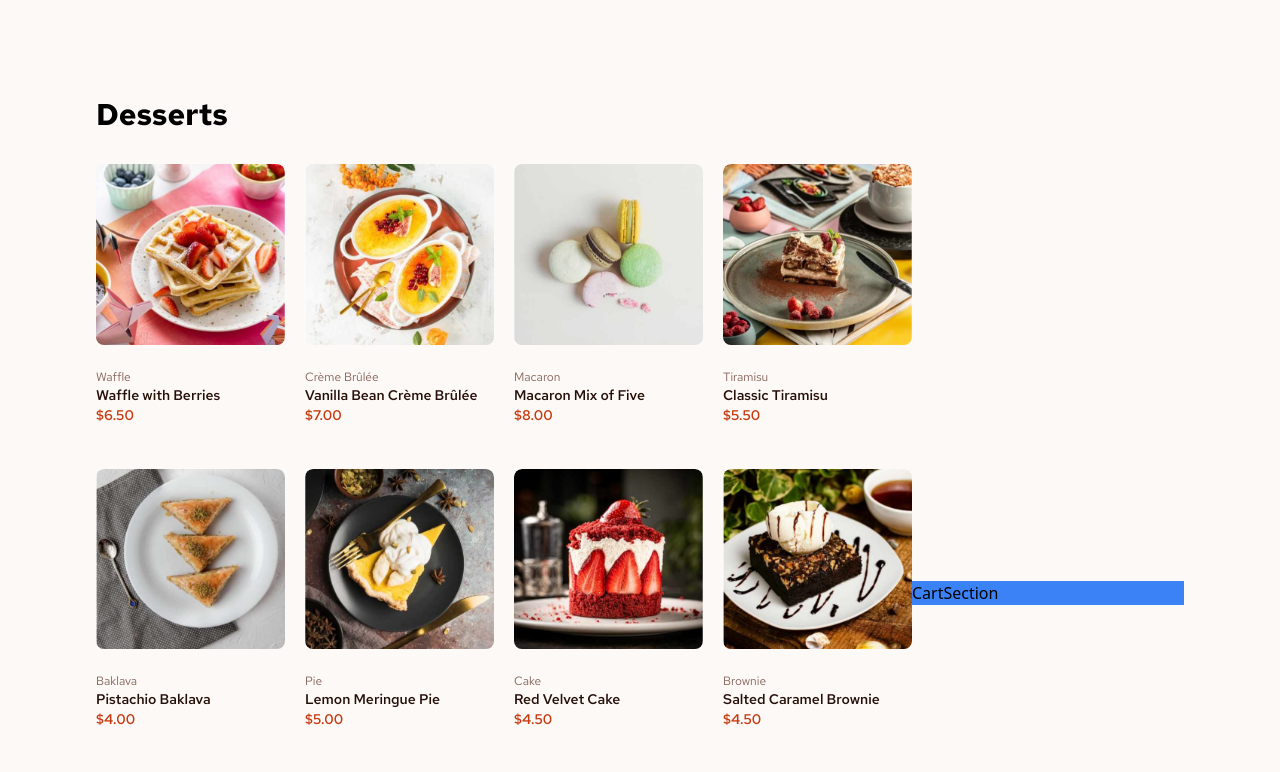
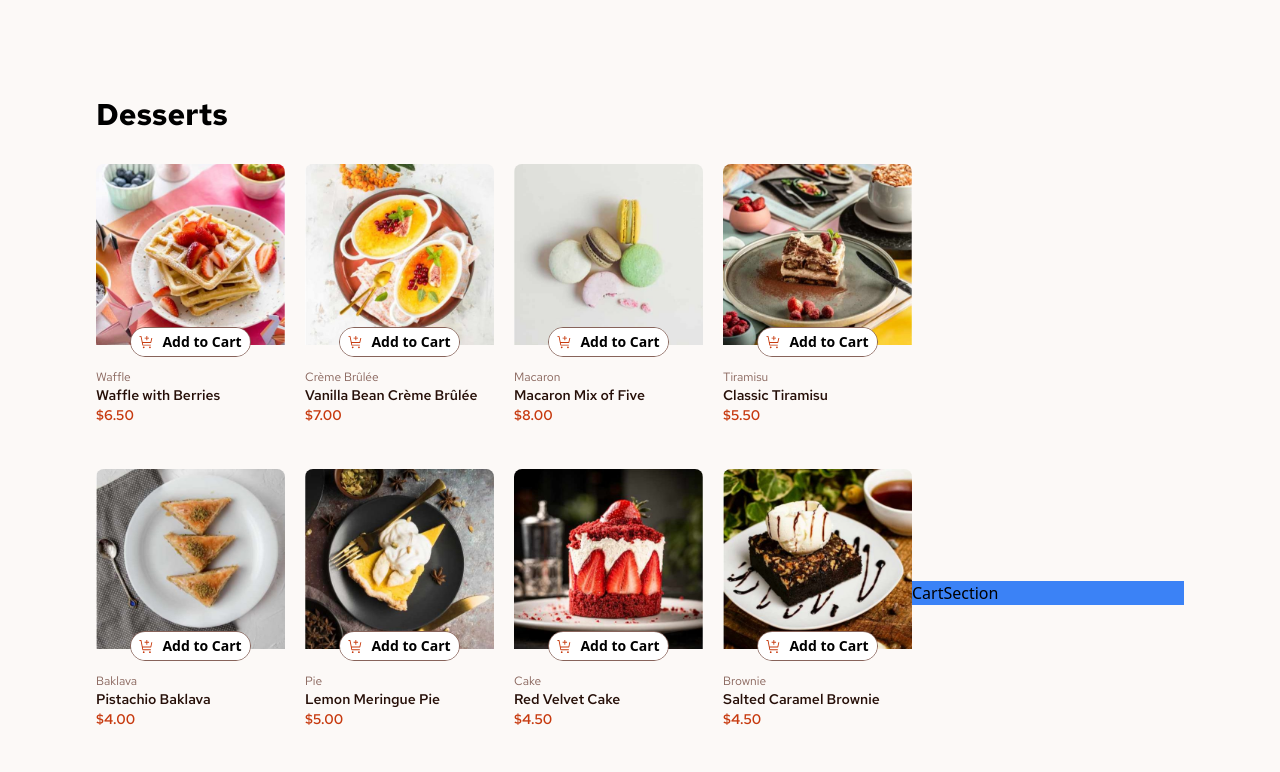
Before and after one commit to munzerx/Product-list-with-cart, a Next.js app: page / in a window 1280 px wide. Shown: the top 772 px of the page. Built offline with nearby package versions, Linux system fonts and the light colour scheme.

Commit message:
create the add to cart button with functionality

```diff
--- a/app/components/ProductCard.tsx
+++ b/app/components/ProductCard.tsx
@@ -1,5 +1,6 @@
 import Image from "next/image";
 import React from "react";
+import AddtoCartButton from "./ui/AddtoCartButton";
 
 interface productImages {
   thumbnail: string;
@@ -14,20 +15,33 @@ interface product {
   category: string;
   price: number;
 }
+
+interface item {
+  name: string;
+  count: number;
+}
+
 [];
 interface ProductCardProps {
   data: product;
+  cartItem: item | undefined;
+  setCartItems: React.Dispatch<React.SetStateAction<item[]>>;
 }
-export default function ProductCard({ data }: ProductCardProps) {
+export default function ProductCard({
+  data,
+  cartItem,
+  setCartItems,
+}: ProductCardProps) {
   return (
     <div className="h-full w-full justify-between overflow-hidden rounded-lg">
-      <div className="h-42 flex w-full items-center justify-center overflow-hidden rounded-lg">
+      <div className="h-42 relative flex w-full items-center justify-center rounded-lg">
         <Image
           src={"/" + data.image.desktop}
           alt={data.name}
           width={502}
           height={502}
         />
+        <AddtoCartButton cartItem={cartItem} setCartItems={setCartItems} />
       </div>
 
       <div className="flex flex-col items-start justify-evenly py-6 font-RedHat">
--- a/app/components/ProductSection.tsx
+++ b/app/components/ProductSection.tsx
@@ -1,15 +1,11 @@
 import React from "react";
-import data from "@/public/data.json";
-import ProductCard from "./ProductCard";
 
-export default function ProductSection() {
+export default function ProductSection({ children }: any) {
   return (
     <div className="h-full w-9/12">
       <h1 className="font-RedHat text-3xl font-bold capitalize">desserts</h1>
       <section className="grid grid-cols-1 gap-5 py-8 md:grid-cols-3 lg:grid-cols-4">
-        {data.map((product) => {
-          return <ProductCard key={product.name} data={product} />;
-        })}
+        {children}
       </section>
     </div>
   );
--- /dev/null
+++ b/app/components/ui/AddtoCartButton.tsx
@@ -0,0 +1,77 @@
+
+import Image from "next/image";
+import React, {useEffect } from "react";
+import cartIcon from "@/public/assets/images/icon-add-to-cart.svg";
+import minusIcon from "@/public/assets/images/icon-decrement-quantity.svg";
+import plusIcon from "@/public/assets/images/icon-increment-quantity.svg";
+
+interface item {
+  name: string;
+  count: number;
+}
+
+interface AddToCartProps {
+  cartItem: item | undefined;
+  setCartItems: React.Dispatch<React.SetStateAction<item[]>>;
+}
+
+export default function AddtoCartButton({
+  cartItem,
+  setCartItems,
+}: AddToCartProps) {
+
+  const addCount = () => {
+    setCartItems((prevCartItems) =>
+      prevCartItems.map(
+        (item) =>
+          item.name === cartItem?.name
+            ? { ...item, count: cartItem.count + 1 }
+            : item,
+      ),
+    );
+  };
+
+  const decreaseCount = () => {
+    setCartItems((prevCartItems) =>
+      prevCartItems.map(
+        (item) =>
+          item.name === cartItem?.name
+            ? { ...item, count: cartItem.count - 1 } // Update the count of the matched item
+            : item, // Keep other items unchanged
+      ),
+    );
+  };
+
+  useEffect(() => {}, []);
+
+  return (
+    <div className="absolute -bottom-3 z-10 items-center justify-center overflow-hidden rounded-2xl border border-Rose-500">
+      {cartItem?.count === 0 && (
+        <div
+          className="flex h-full w-full flex-row items-center justify-between gap-2 bg-white px-2 py-1 hover:cursor-pointer hover:text-Red"
+          onClick={addCount}
+        >
+          <Image src={cartIcon} width={15} height={15} alt="cart" />
+          <p className="text-sm font-semibold">Add to Cart</p>
+        </div>
+      )}
+      {cartItem && cartItem?.count > 0 ? (
+        <div className="flex flex-row items-center justify-between gap-5 bg-Red px-2 py-1 text-sm text-white">
+          <button
+            className="flex h-5 w-5 items-center justify-center rounded-full border border-white hover:cursor-pointer"
+            onClick={decreaseCount}
+          >
+            <Image src={minusIcon} width={10} height={10} alt={"add to cart"} />
+          </button>
+          <p>{cartItem?.count}</p>
+          <button
+            className="flex h-5 w-5 items-center justify-center rounded-full border border-white hover:cursor-pointer"
+            onClick={addCount}
+          >
+            <Image src={plusIcon} width={10} height={10} alt={"add to cart"} />
+          </button>
+        </div>
+      ) : null}
+    </div>
+  );
+}
--- a/app/page.tsx
+++ b/app/page.tsx
@@ -1,11 +1,45 @@
+"use client";
 import ProductSection from "./components/ProductSection";
 import CartSection from "./components/CartSection";
+import data from "@/public/data.json";
+import { useState, useEffect } from "react";
+import ProductCard from "./components/ProductCard";
+
+interface item {
+  name: string;
+  count: number;
+}
 
 export default function Home() {
+  const createCart = () => {
+    const arr: item[] = [];
+    data.map((product) => {
+      arr.push({ name: product.name, count: 0 });
+    });
+    return arr;
+  };
+
+  const [cartItems, setCartItems] = useState<item[]>([]);
+
+  useEffect(() => {
+    setCartItems(createCart);
+  }, []);
+
   return (
     <main className="flex min-h-screen flex-row items-center justify-around bg-Rose-50 p-24">
-      <ProductSection />
-      <CartSection />
+      <ProductSection>
+        {data.map((product) => {
+          return (
+            <ProductCard
+              key={product.name}
+              data={product}
+              cartItem={cartItems.find((item) => item.name === product.name)}
+              setCartItems={setCartItems}
+            />
+          );
+        })}
+      </ProductSection>
+      <CartSection cartItems={cartItems} />
     </main>
   );
 }
```
